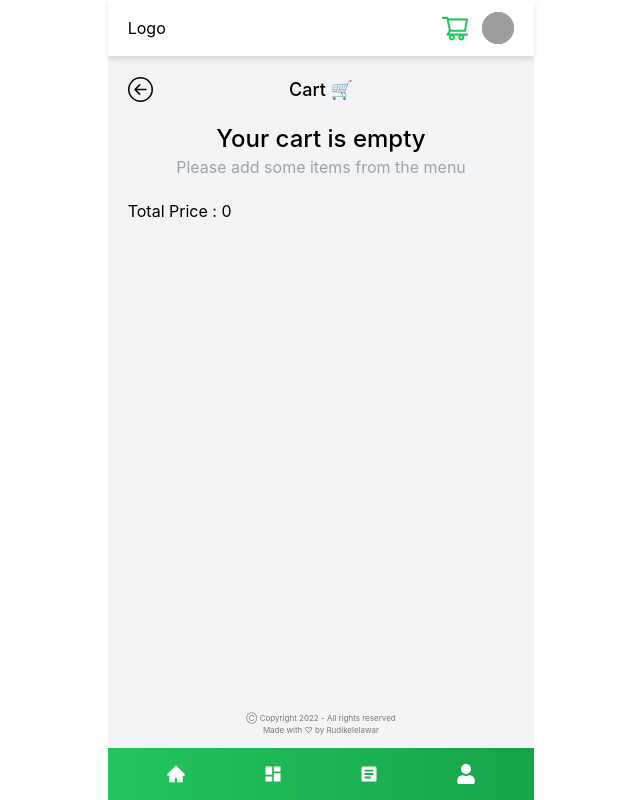
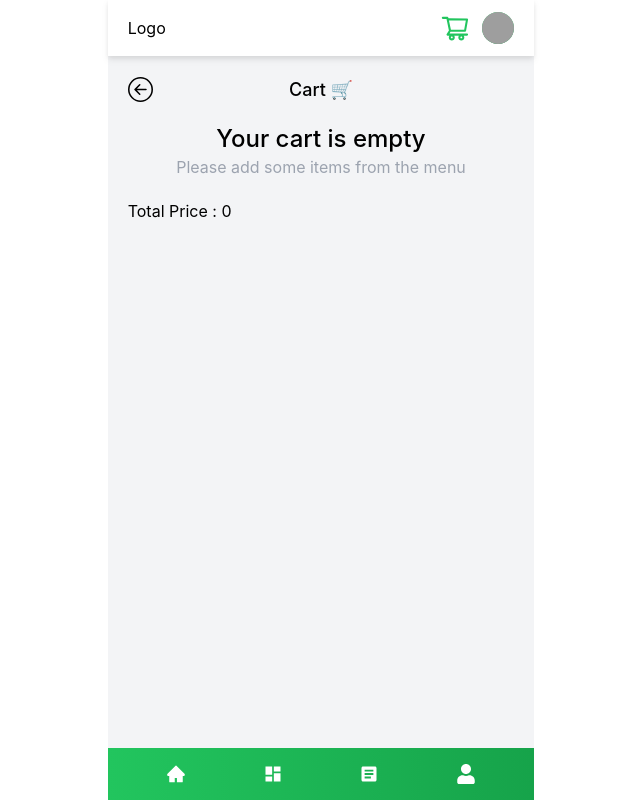
Before and after one commit to bimogempar/frontend-ecommerce-bugita, a React (Create React App) app: page /cart in a window 1280 px wide. Shown: the whole page, without its empty margins (319-959 px from the left). Built offline with nearby package versions, Linux system fonts and the light colour scheme; grey boxes are pictures that could not be loaded.

Commit message:
remove footer rudikelelawar

```diff
--- a/src/components/layouts/Layout.jsx
+++ b/src/components/layouts/Layout.jsx
@@ -1,5 +1,5 @@
 import React from 'react'
-import Footer from '../footer/Footer'
+// import Footer from '../footer/Footer'
 import BotttomNavbar from '../navbar/BotttomNavbar'
 import Navbar from '../navbar/Navbar'
 
@@ -11,7 +11,7 @@ export default function Layout(props) {
                     <Navbar />
                     {props.children}
                 </div>
-                <Footer />
+                {/* <Footer /> */}
                 <BotttomNavbar />
             </div>
         </div>
--- a/src/components/navbar/BotttomNavbar.jsx
+++ b/src/components/navbar/BotttomNavbar.jsx
@@ -9,7 +9,7 @@ export default function BotttomNavbar() {
     const navigate = useNavigate()
 
     return (
-        <div className='flex justify-around items-center sticky bottom-0 -m-5 px-5 py-4 bg-gradient-to-l from-green-600 to-green-500 text-white text-xl'>
+        <div className='flex justify-around items-center sticky bottom-0 -m-5 px-5 py-4 mt-6 bg-gradient-to-l from-green-600 to-green-500 text-white text-xl'>
             <AiFillHome className='hover:scale-110 transition ease-in-out delay-150 cursor-pointer' onClick={() => navigate('/')} />
             <MdDashboard className='hover:scale-110 transition ease-in-out delay-150 cursor-pointer' onClick={() => navigate('/products')} />
             <IoMdListBox className='hover:scale-110 transition ease-in-out delay-150 cursor-pointer' onClick={() => navigate('/notification')} />
```
